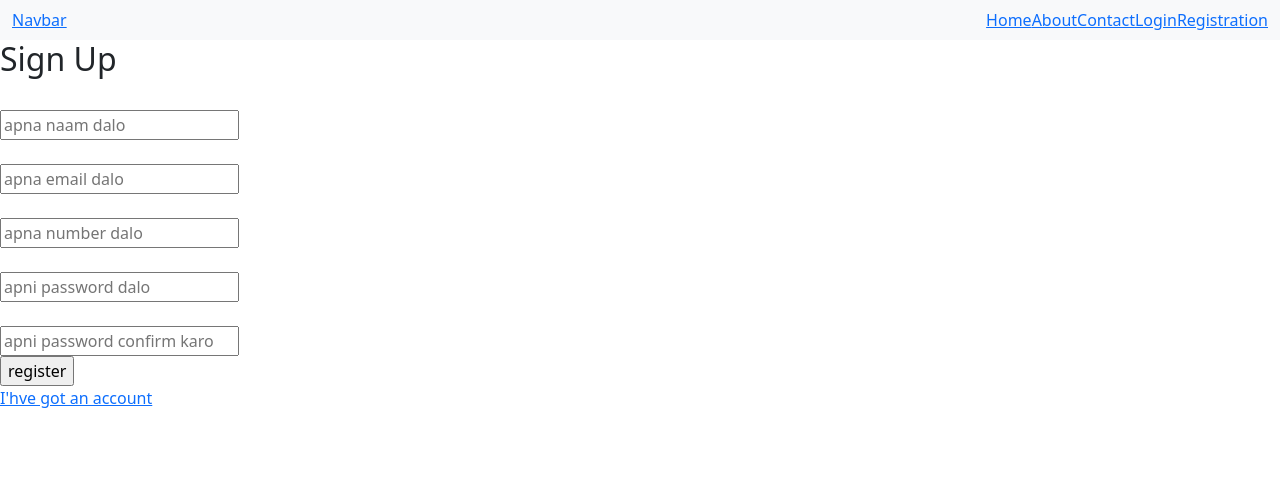
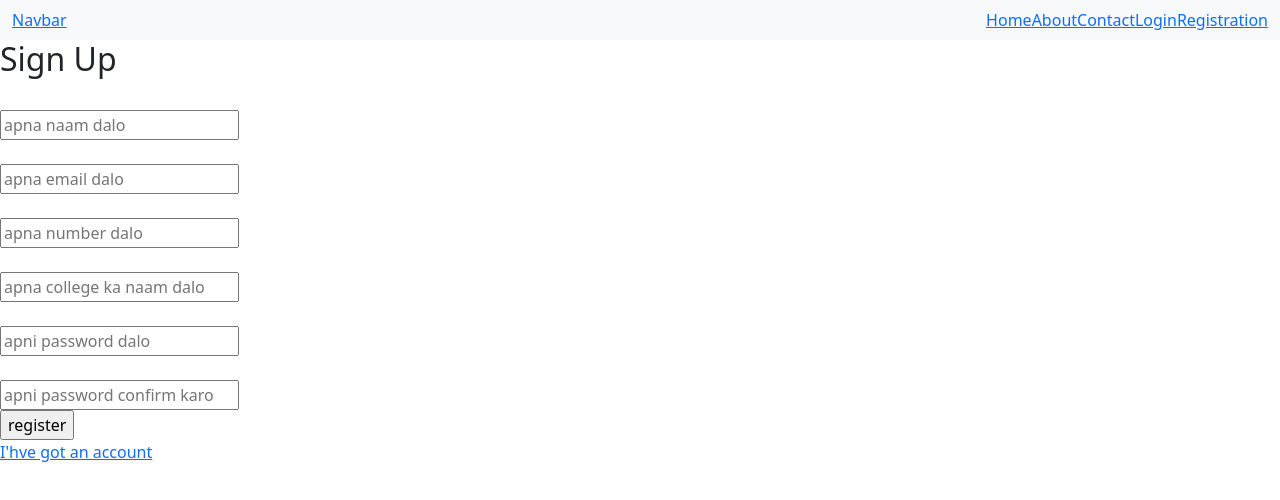
Before and after one commit to mohittk/MERN-daily-work, a React (Create React App) app in the folder clientside/: page /signup in a window 1280 px wide. Shown: the top 500 px of the page. Built offline with nearby package versions, Linux system fonts and the light colour scheme.

Commit message:
connected backend ;)

```diff
--- a/clientside/package.json
+++ b/clientside/package.json
@@ -2,6 +2,7 @@
   "name": "clientside",
   "version": "0.1.0",
   "private": true,
+  "proxy":"http://localhost:5000",
   "dependencies": {
     "@testing-library/jest-dom": "^5.11.4",
     "@testing-library/react": "^11.1.0",
--- a/clientside/src/App.js
+++ b/clientside/src/App.js
@@ -3,7 +3,6 @@ import Navbar from './components/navbar'
 import Home from './components/home'
 import About from './components/about'
 import Login from './components/login'
-import Contact from './components/contact'
 import Signup from './components/signup';
 import { Route, Routes } from 'react-router';
 
@@ -20,9 +19,7 @@ function App() {
     <Route path="/about" element={<About />}>
 
     </Route>
-    <Route path="/contact" element={<Contact />}>
 
-    </Route>
     <Route path="/login" element={<Login />}>
 
     </Route>
--- a/clientside/src/components/contact.js
+++ /dev/null
@@ -1,13 +0,0 @@
-import React from 'react';
-
-const Contact = () =>{
-    return(
-        <>
-        <h1> we are contact</h1>
-
-        </>
-    )
-
-}
-
-export default Contact;
--- a/clientside/src/components/home.js
+++ b/clientside/src/components/home.js
@@ -3,7 +3,8 @@ import React from 'react';
 const Home = () =>{
     return(
         <>
-        <h1> We are DEVs</h1>
+        <h1> We are DEVs & this is homepage</h1>
+
 
         </>
     )
--- a/clientside/src/components/signup.js
+++ b/clientside/src/components/signup.js
@@ -1,43 +1,146 @@
-import React from 'react';
-import {NavLink} from 'react-router-dom';
+import React, { useState, useHistory} from "react";
 
-const Signup = () =>{
-    return(
+import { NavLink } from "react-router-dom";
+
+const Signup = () => {
+    const history = useHistory;
+    const [user, setUser] = useState({
+    name: "",
+    email: "",
+    phoneno: "",
+    college:"",
+    pass: "",
+    cpass: "",
+  });
+
+  var name, value;
+
+  const handleInput = (e) => {
+      console.log(e);
+      name = e.target.name;
+      value = e.target.value;
+      setUser({...user, [name]:value});
+
+
+  }
+
+  const PostingData = async(e)=>{
+      e.preventDefault();
+
+      const {name, email, phone, college, pass, cpass} = user;
+      const res = await fetch('/register',{
+          method: 'POST',
+          Headers: {
+              "Content-Type": "application/json"
+          },
+          body: JSON.stringify(
+              {name, email, phone, college, pass, cpass}
+          )
+        });
+
+        const data = await res.json();
+
+        if(data.status === 422 || data.status !== data ){
+            window.alert("Registration INvalid!");
+            console.log("Registration Invalid!");
+        }else{
+            window.alert("Registration Successful!");
+            console.log("Registration Successful!");
+            history.push("/login");
+
+        }
+
+
+
+  }
+
+
+
+
+
+  return (
     <>
       <div className="signup form">
         <h2 className="form-title"> Sign Up </h2>
         <div className="form-group">
-                <label htmlFor="name">
-                </label>
-                <input type="text" name="name" id="name" autoComplete="off" placeholder="apna naam dalo">
-                </input>
-                <label htmlFor="name">
-                </label>
-                <input type="text" name="email" id="email" autoComplete="off" placeholder="apna email dalo">
-                </input>
-                <label htmlFor="name">
-                </label>
-                <input type="text" name="phoneno" id="phoneno" autoComplete="off" placeholder="apna number dalo">
-                </input>
-                <label htmlFor="name">
-                </label>
-                <input type="text" name="pass" id="cpass" autoComplete="off" placeholder="apni password dalo">
-                </input>
-                <label htmlFor="name">
-                </label>
-                <input type="text" name="cpass" id="cpass" autoComplete="off" placeholder="apni password confirm karo">
-                </input>
+          <label htmlFor="name"></label>
+          <input
+            type="text"
+            name="name"
+            id="name"
+            placeholder="apna naam dalo"
+            value={user.name}
+            onChange={handleInput}
+          />
+
+          <label htmlFor="name"></label>
+          <input
+            type="text"
+            name="email"
+            id="email"
+            placeholder="apna email dalo"
+            value={user.email}
+            onChange={handleInput}
+          />
+
+          <label htmlFor="name"></label>
+          <input
+            type="text"
+            name="phoneno"
+            id="phoneno"
+            placeholder="apna number dalo"
+            value={user.phoneno}
+            onChange={handleInput}
+          />
+          <label htmlFor="name"></label>
+          <input
+            type="text"
+            name="college"
+            id="college"
+            placeholder="apna college ka naam dalo"
+            value={user.college}
+            onChange={handleInput}
+          />
+
+          <label htmlFor="name"></label>
+          <input
+            type="password"
+            name="pass"
+            id="cpass"
+            placeholder="apni password dalo"
+            value={user.pass}
+            onChange={handleInput}
+          />
+
+          <label htmlFor="name"></label>
+          <input
+            type="password"
+            name="cpass"
+            id="cpass"
+            placeholder="apni password confirm karo"
+            value={user.cpass}
+            onChange={handleInput}
+          />
         </div>
         <div className="form-group form-button">
-                <input type="submit" name="signup" id="signup" className="form-submit" autocomplete="off" placeholder=""
-                value="register" />
+          <input
+            type="submit"
+            name="signup"
+            id="signup"
+            className="form-submit"
+            autocomplete="off"
+            placeholder=""
+            value="register"
+            onClick={PostingData}
+          />
         </div>
-            <NavLink to="/login" className="signin" >   I'hve got an account </NavLink>
+        <NavLink to="/login" className="signin">
+          {" "}
+          I'hve got an account{" "}
+        </NavLink>
       </div>
-
     </>
-    )
-
-}
+  );
+};
 
 export default Signup;
```
Also changed, not shown: 1 other file (tests, documents, lock files or other folders). Lines whose indentation alone changed are shown as unchanged.
